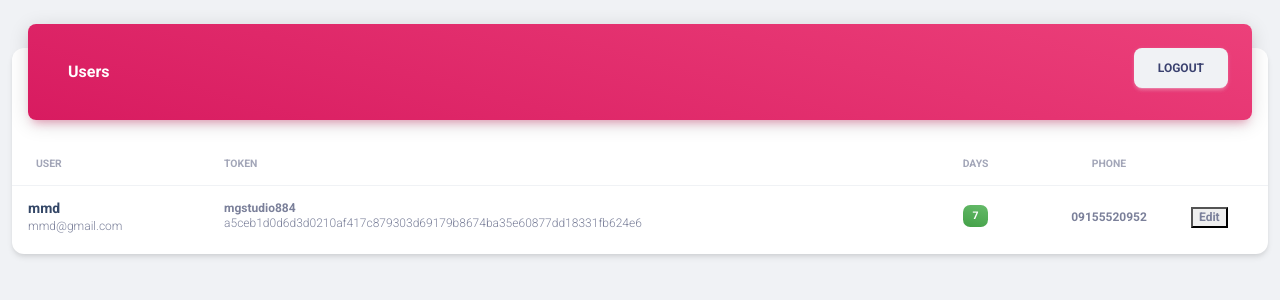
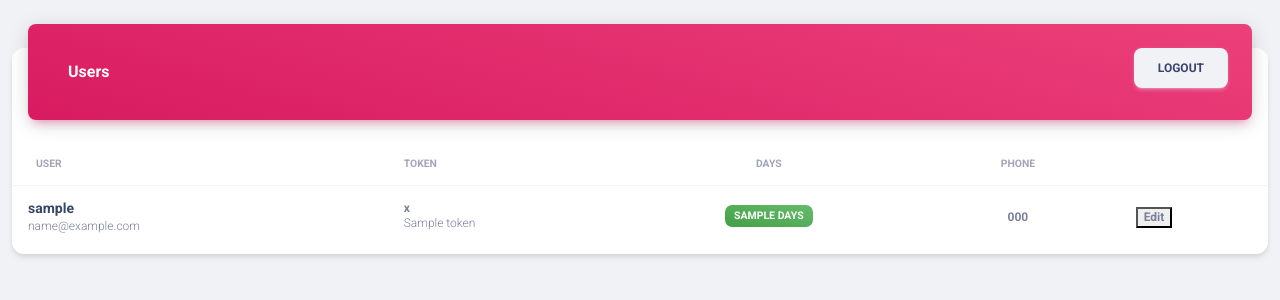
Before and after one commit to RAPEXA-TEAM/georay-vpn, a Flask app: template site/templates/admin.html in a window 1280 px wide. Shown: the top 300 px of the page. Run offline with Flask 2, Linux system fonts and the light colour scheme; the template is opened without the code that fills it: most values are stand-ins (such as "Sample title", 1, 10 or a date in 2020); some libraries are stand-ins or nearby versions.

Commit message:
complete v1.0

```diff
--- a/site/Server.py
+++ b/site/Server.py
@@ -28,7 +28,12 @@ def handle_admin_page():
             ret = {"code" : 501, "data" : "'مشکل اتصال به دیتابیس'"}
             return jsonify(ret)
 
-    return render_template("admin.html")
+    all_users = Mysql.read_users_from_database()
+    users = []
+    for user in all_users:
+        user_db, password_db, phone_number, email, days, token = user
+        users.append({'username' : user_db, 'password' : password_db,'phone' : phone_number, 'email' : email, 'days' : days, 'token' : token})
+    return render_template("admin.html", data = {"users" : users})
 
 @app.route('/register',methods=["GET", "POST"])
 def handle_create_user():
--- a/site/templates/admin.html
+++ b/site/templates/admin.html
@@ -88,36 +88,37 @@
                       </tr>
                     </thead>
                     <tbody>
+                      {% for user in data.users %}
                       <tr>
                         <td>
                           <div class="d-flex px-2 py-1">
                             <div
                               class="d-flex flex-column justify-content-center"
                             >
-                              <h6 class="mb-0 text-sm">mmd</h6>
+                              <h6 class="mb-0 text-sm">{{user.username}}</h6>
                               <p class="text-xs text-secondary mb-0">
-                                mmd@gmail.com
+                                {{user.email}}
                               </p>
                             </div>
                           </div>
                         </td>
                         <td>
                           <p class="text-xs font-weight-bold mb-0">
-                            mgstudio884
+                            {{user.password}}
                           </p>
                           <p class="user-token text-xs text-secondary mb-0">
-                            a5ceb1d0d6d3d0210af417c879303d69179b8674ba35e60877dd18331fb624e6
+                            {{user.token}}
                           </p>
                         </td>
                         <td class="align-middle text-center text-sm">
                           <span
                             class="day-container badge badge-sm bg-gradient-success"
-                            >7</span
+                            >{{user.days}}</span
                           >
                         </td>
                         <td class="align-middle text-center">
                           <span class="text-secondary text-xs font-weight-bold"
-                            >09155520952</span
+                            >{{user.phone}}</span
                           >
                         </td>
                         <td class="align-middle">
@@ -132,6 +133,7 @@
                           </button>
                         </td>
                       </tr>
+                      {% endfor %}
                     </tbody>
                   </table>
                 </div>
```
